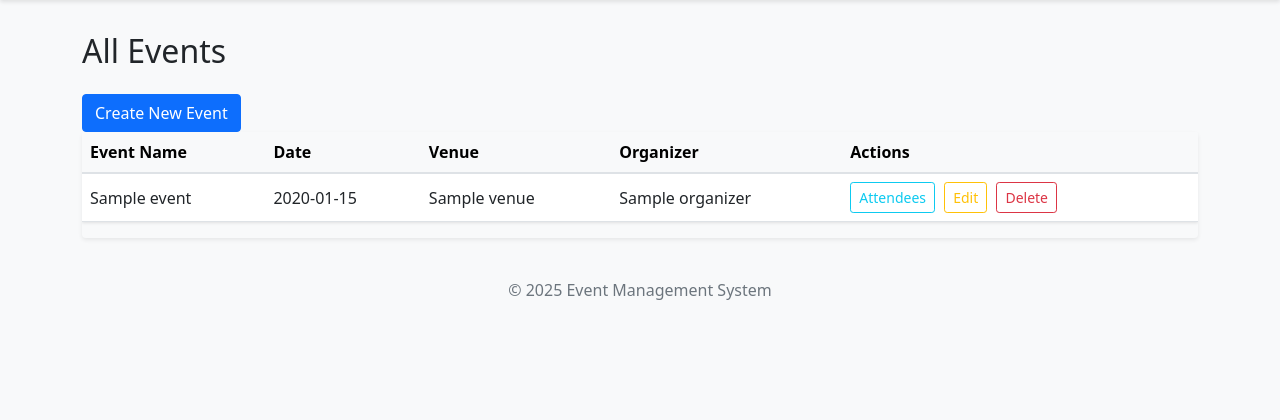
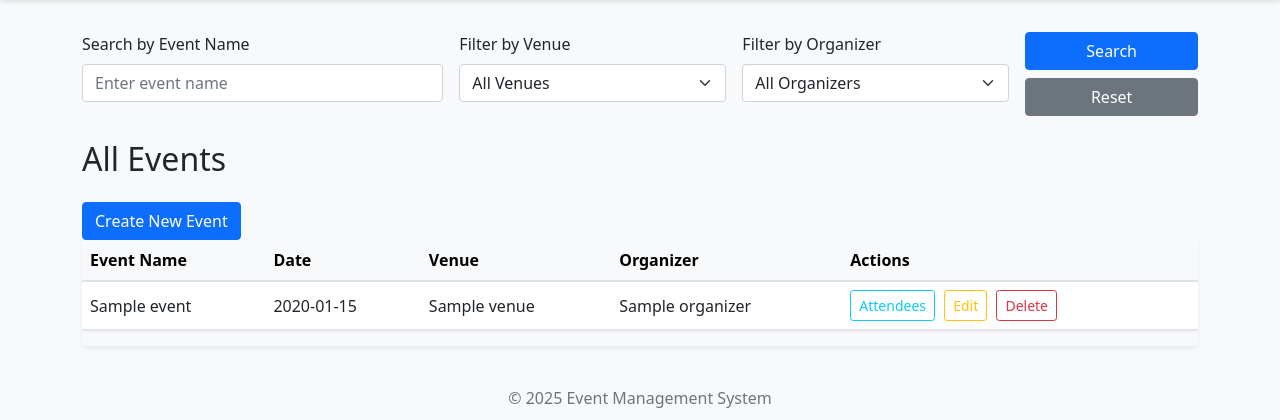
Before and after one commit to RevillaRithika/Event_Management_Sys, a Flask app: page /events in a window 1280 px wide. Shown: the part 72-492 px from the top of the page. Run offline with Flask 2, Linux system fonts and the light colour scheme; tables that the repository leaves empty hold one stand-in row (values such as "Sample post").

Commit message:
relocate event search functionality from index route to events page route

```diff
--- a/app.py
+++ b/app.py
@@ -21,20 +21,20 @@ def title_page():
 
 @app.route('/home')
 def index():
+    # Display event summary on the main homepage
     events = Event.query.all()
-    venues = Venue.query.all()
-    organizers = Organizer.query.all()
-    return render_template('index.html', events=events, venues=venues, organizers=organizers)
-
+    return render_template('index.html', events=events)
 
 
 # Event Routes
 
 @app.route('/events')
 def events():
-    # List all events
     events = Event.query.all()
-    return render_template('events_list.html', events=events)
+    venues = Venue.query.all()
+    organizers = Organizer.query.all()
+    return render_template('events_list.html', events=events, venues=venues, organizers=organizers)
+
 
 @app.route('/events/create', methods=['GET', 'POST'])
 def create_event():
@@ -224,8 +224,8 @@ def delete_organizer(organizer_id):
     flash('Organizer deleted successfully!')
     return redirect(url_for('organizers'))
 
-@app.route('/home/search')
-def search_index():
+@app.route('/events/search')
+def search_events():
     event_name = request.args.get('event_name')
     venue_id = request.args.get('venue_id')
     organizer_id = request.args.get('organizer_id')
@@ -243,7 +243,7 @@ def search_index():
     venues = Venue.query.all()
     organizers = Organizer.query.all()
 
-    return render_template('index.html', events=events, venues=venues, organizers=organizers)
+    return render_template('events_list.html', events=events, venues=venues, organizers=organizers)
 
 
 # App Runner
--- a/templates/events_list.html
+++ b/templates/events_list.html
@@ -1,6 +1,37 @@
 {% extends "base.html" %}
 
 {% block content %}
+<form method="GET" action="{{ url_for('search_events') }}" class="row g-3 mb-4">
+    <div class="col-md-4">
+        <label for="event_name" class="form-label">Search by Event Name</label>
+        <input type="text" class="form-control" id="event_name" name="event_name" placeholder="Enter event name">
+    </div>
+
+    <div class="col-md-3">
+        <label for="venue_id" class="form-label">Filter by Venue</label>
+        <select class="form-select" name="venue_id" id="venue_id">
+            <option value="">All Venues</option>
+            {% for venue in venues %}
+            <option value="{{ venue.venue_id }}">{{ venue.name }}</option>
+            {% endfor %}
+        </select>
+    </div>
+
+    <div class="col-md-3">
+        <label for="organizer_id" class="form-label">Filter by Organizer</label>
+        <select class="form-select" name="organizer_id" id="organizer_id">
+            <option value="">All Organizers</option>
+            {% for organizer in organizers %}
+            <option value="{{ organizer.organizer_id }}">{{ organizer.name }}</option>
+            {% endfor %}
+        </select>
+    </div>
+
+    <div class="col-md-2 align-self-end">
+        <button type="submit" class="btn btn-primary w-100">Search</button>
+        <a href="{{ url_for('events') }}" class="btn btn-secondary w-100 mt-2">Reset</a>
+    </div>
+</form>
 
 <div class="row">
     <div class="col-md-12">
```
Also changed, not shown: templates/index.html (+0 -32 lines).
